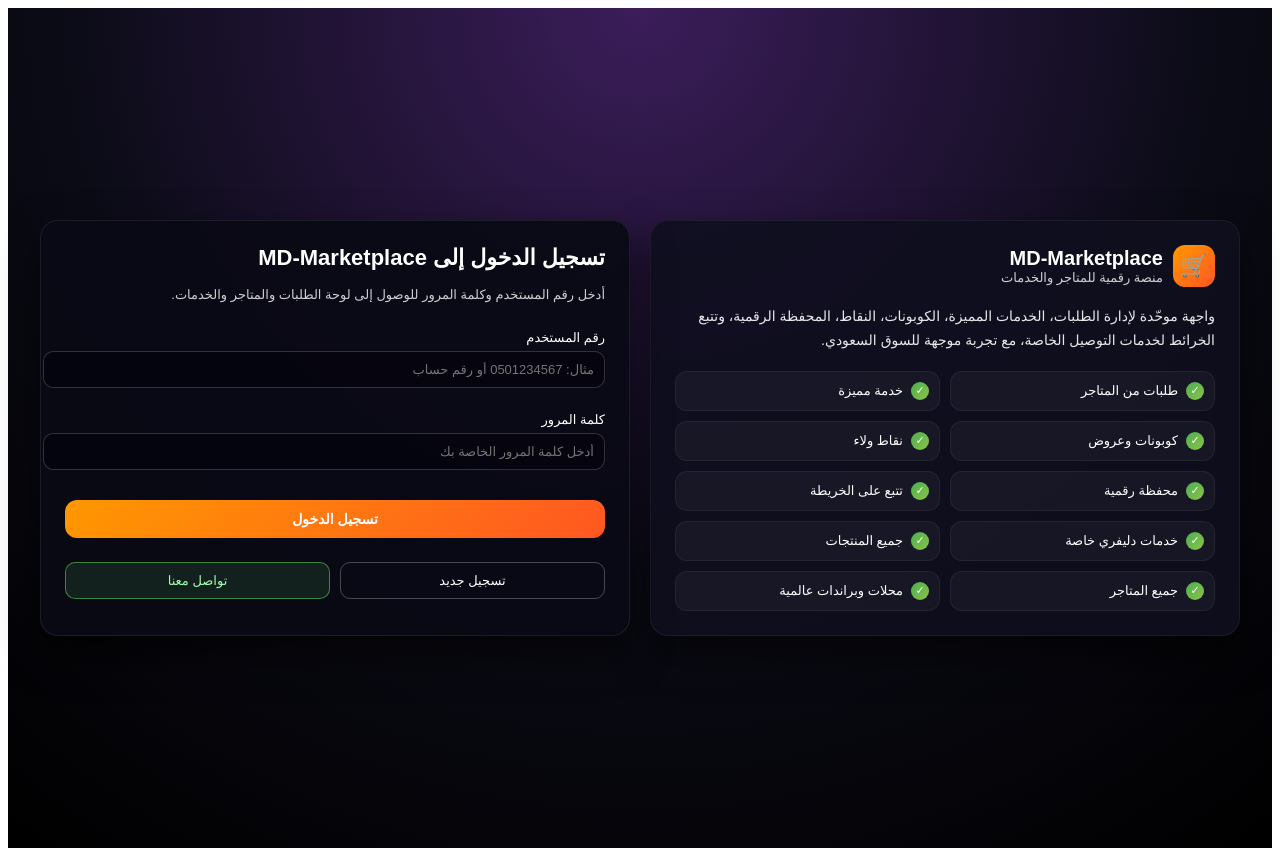
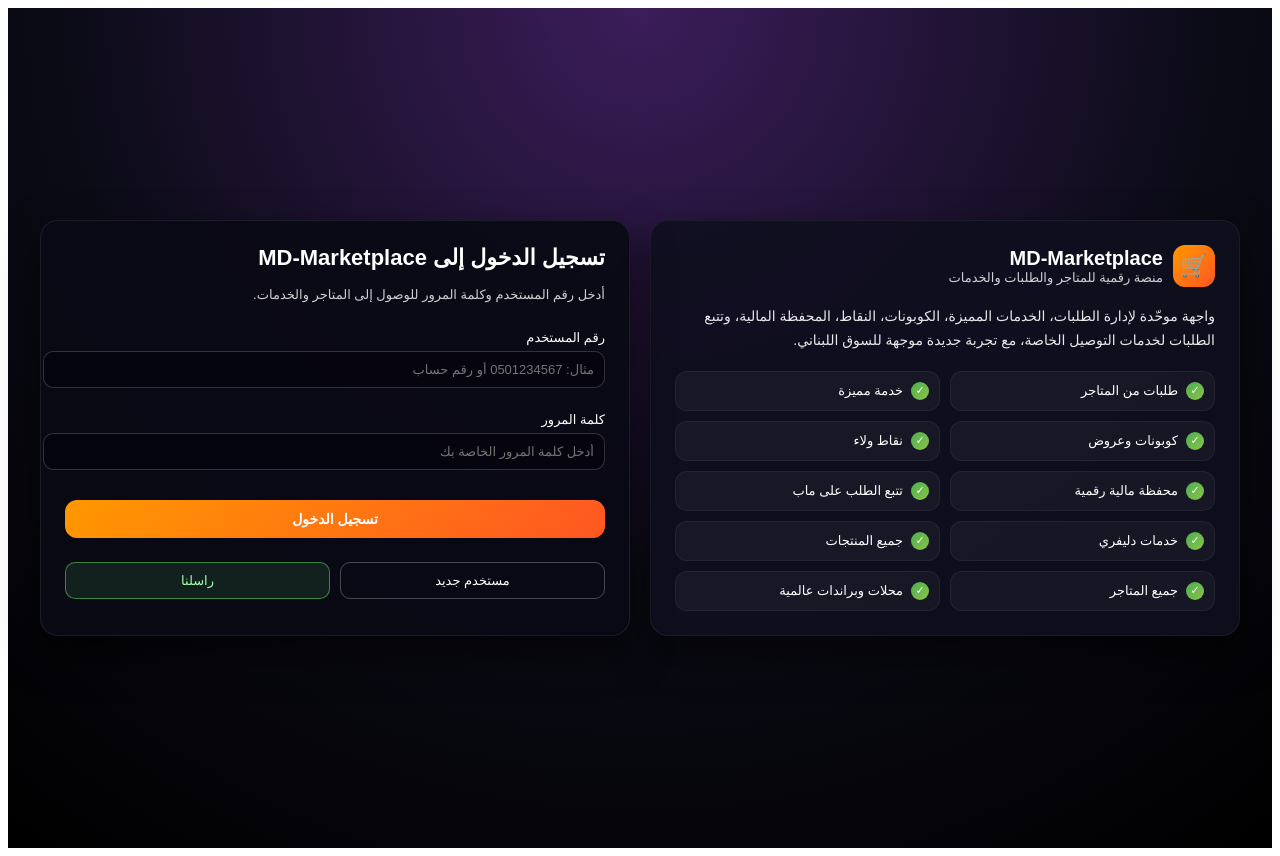
Before and after one commit to mjahto18-ui/MD-Marketplace, a Next.js app: page / in a window 1280 px wide. Built offline with nearby package versions, Linux system fonts and the light colour scheme.

Commit message:
Update page.js

```diff
--- a/app/page.js
+++ b/app/page.js
@@ -104,13 +104,13 @@ function InfoBox() {
         </div>
         <div>
           <div style={{ fontSize: 20, fontWeight: 'bold' }}>MD‑Marketplace</div>
-          <div style={{ fontSize: 13, opacity: 0.8 }}>منصة رقمية للمتاجر والخدمات</div>
+          <div style={{ fontSize: 13, opacity: 0.8 }}>منصة رقمية للمتاجر والطلبات والخدمات</div>
         </div>
       </div>
 
       <p style={{ fontSize: 14, lineHeight: 1.7, opacity: 0.9, marginBottom: 18 }}>
-        واجهة موحّدة لإدارة الطلبات، الخدمات المميزة، الكوبونات، النقاط، المحفظة الرقمية،
-        وتتبع الخرائط لخدمات التوصيل الخاصة، مع تجربة موجهة للسوق السعودي.
+        واجهة موحّدة لإدارة الطلبات، الخدمات المميزة، الكوبونات، النقاط، المحفظة المالية،
+        وتتبع الطلبات لخدمات التوصيل الخاصة، مع تجربة جديدة موجهة للسوق اللبناني.
       </p>
 
       <div
@@ -126,9 +126,9 @@ function InfoBox() {
           'خدمة مميزة',
           'كوبونات وعروض',
           'نقاط ولاء',
-          'محفظة رقمية',
-          'تتبع على الخريطة',
-          'خدمات دليفري خاصة',
+          'محفظة مالية رقمية',
+          'تتبع الطلب على ماب',
+          'خدمات دليفري ',
           'جميع المنتجات',
           'جميع المتاجر',
           'محلات وبراندات عالمية'
@@ -185,7 +185,7 @@ function LoginBox({ userId, password, setUserId, setPassword, handleLogin, handl
     >
       <h2 style={{ margin: 0, fontSize: 22 }}>تسجيل الدخول إلى MD‑Marketplace</h2>
       <p style={{ fontSize: 13, opacity: 0.8, margin: 0 }}>
-        أدخل رقم المستخدم وكلمة المرور للوصول إلى لوحة الطلبات والمتاجر والخدمات.
+        أدخل رقم المستخدم وكلمة المرور للوصول إلى المتاجر والخدمات.
       </p>
 
       <label style={{ fontSize: 13, marginTop: 12 }}>
@@ -260,7 +260,7 @@ function LoginBox({ userId, password, setUserId, setPassword, handleLogin, handl
             cursor: 'pointer'
           }}
         >
-          تسجيل جديد
+          مستخدم جديد
         </button>
         <button
           onClick={handleContact}
@@ -275,7 +275,7 @@ function LoginBox({ userId, password, setUserId, setPassword, handleLogin, handl
             cursor: 'pointer'
           }}
         >
-          تواصل معنا
+          راسلنا
         </button>
       </div>
     </div>
```
